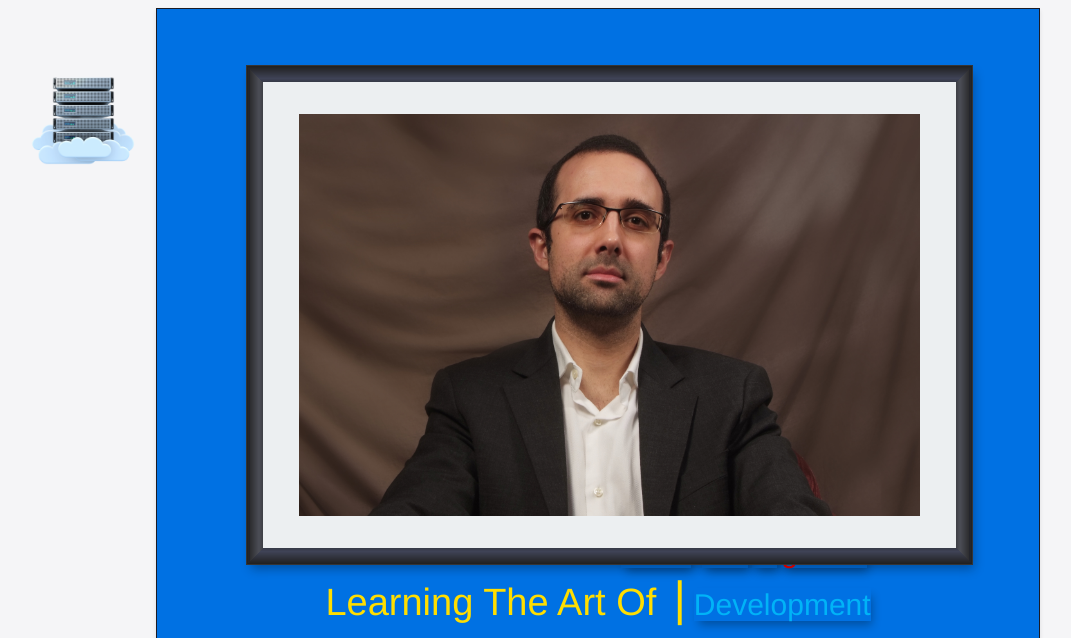
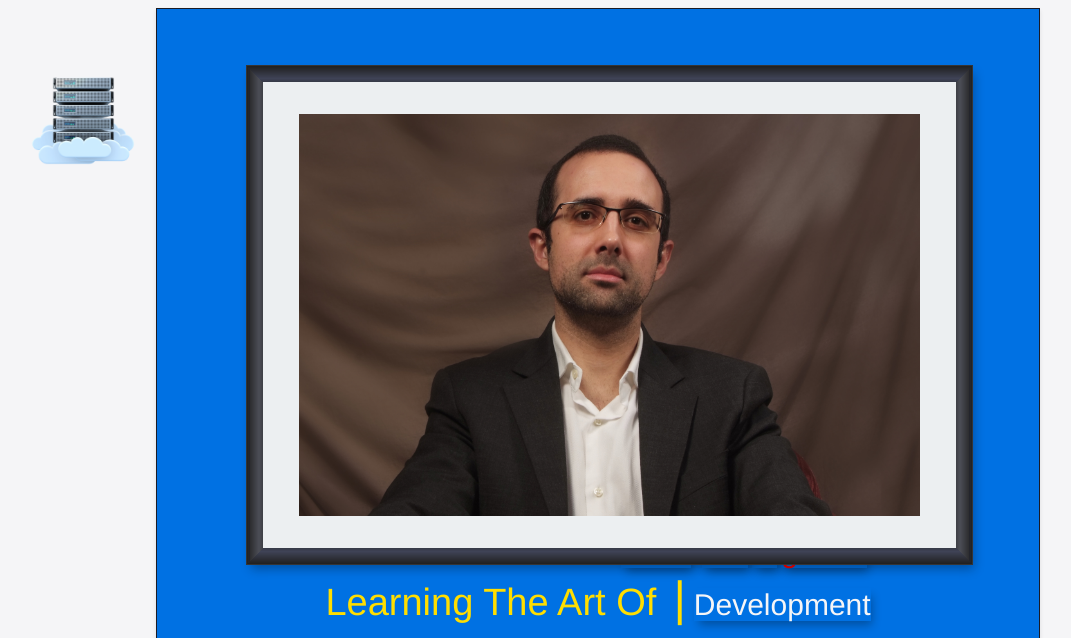
Before and after one commit to pedro-profile/pedro-profile.github.io, a plain HTML site: page index.html in a window 1280 px wide. Shown: the top 638 px of the page, without its empty margins (42-1113 px from the left). Drawn offline with nearby package versions, Linux system fonts and the light colour scheme; files whose address does not match are found by name.

Commit message:
Initial commit

```diff
--- a/index.html
+++ b/index.html
@@ -135,7 +135,7 @@
               <div class="pt2">
                 <h3 style="color: #ffde00; font-size: 38px; font-weight: normal; box-shadow: 0 20px 40px rgba(222, 239, 441, 0.408);">Learning The Art Of</h3>
                 <h3 style="color: #ffde00; font-size: 48px; font-weight: normal; box-shadow: 0 20px 40px rgba(222, 239, 441, 0.408);">&nbsp;|</h3>
-                &nbsp;<h2 style="color:#01b3f7;">Development</h2>
+                &nbsp;<h2 style="color:#f5f5f7;">Development</h2>
                 <!--&nbsp;<h2 style="color:#f2f2f2;">Web</h2>
                 &nbsp;<h2 style="color:#c0c0c0;">Development</h2>-->
               </div><br>
```
